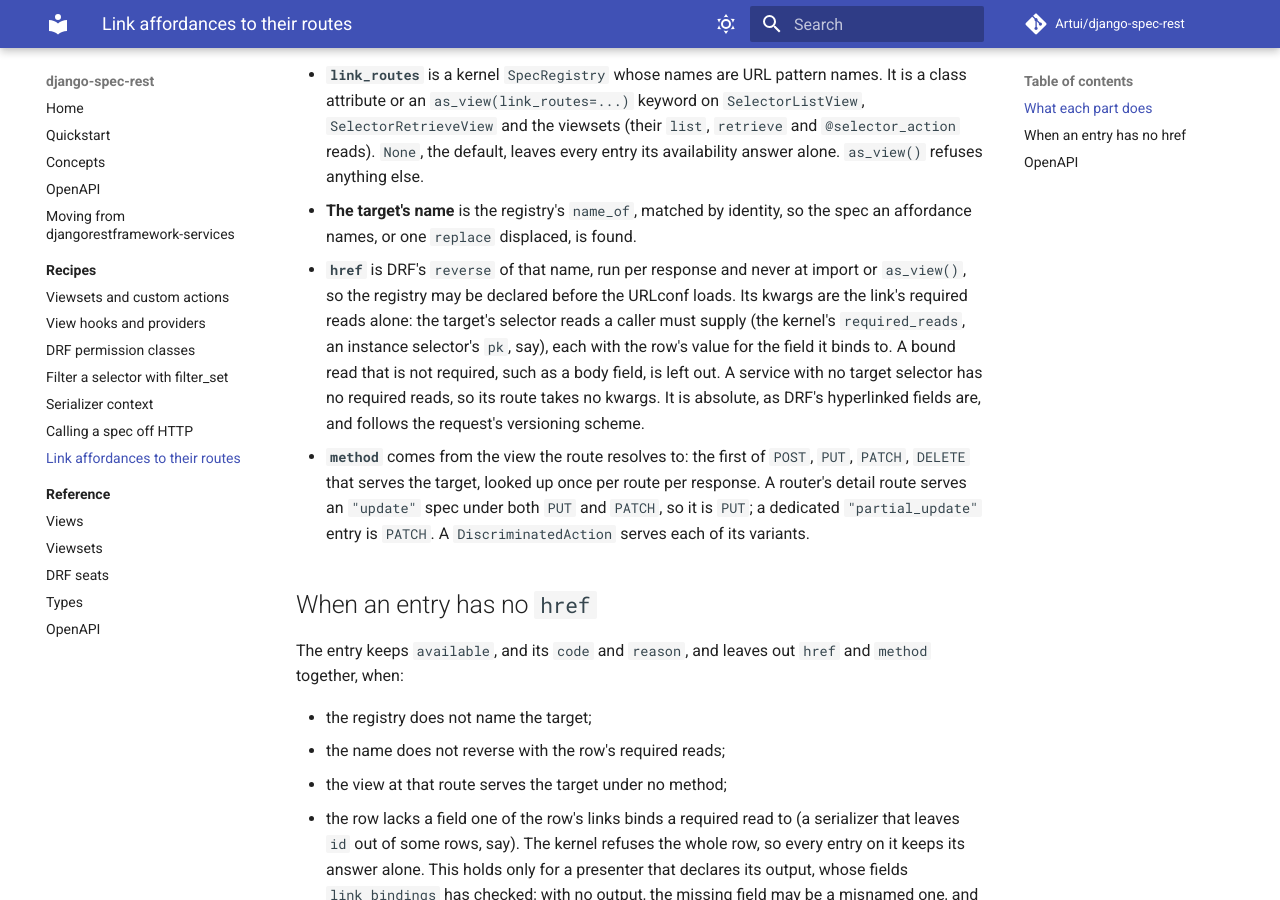
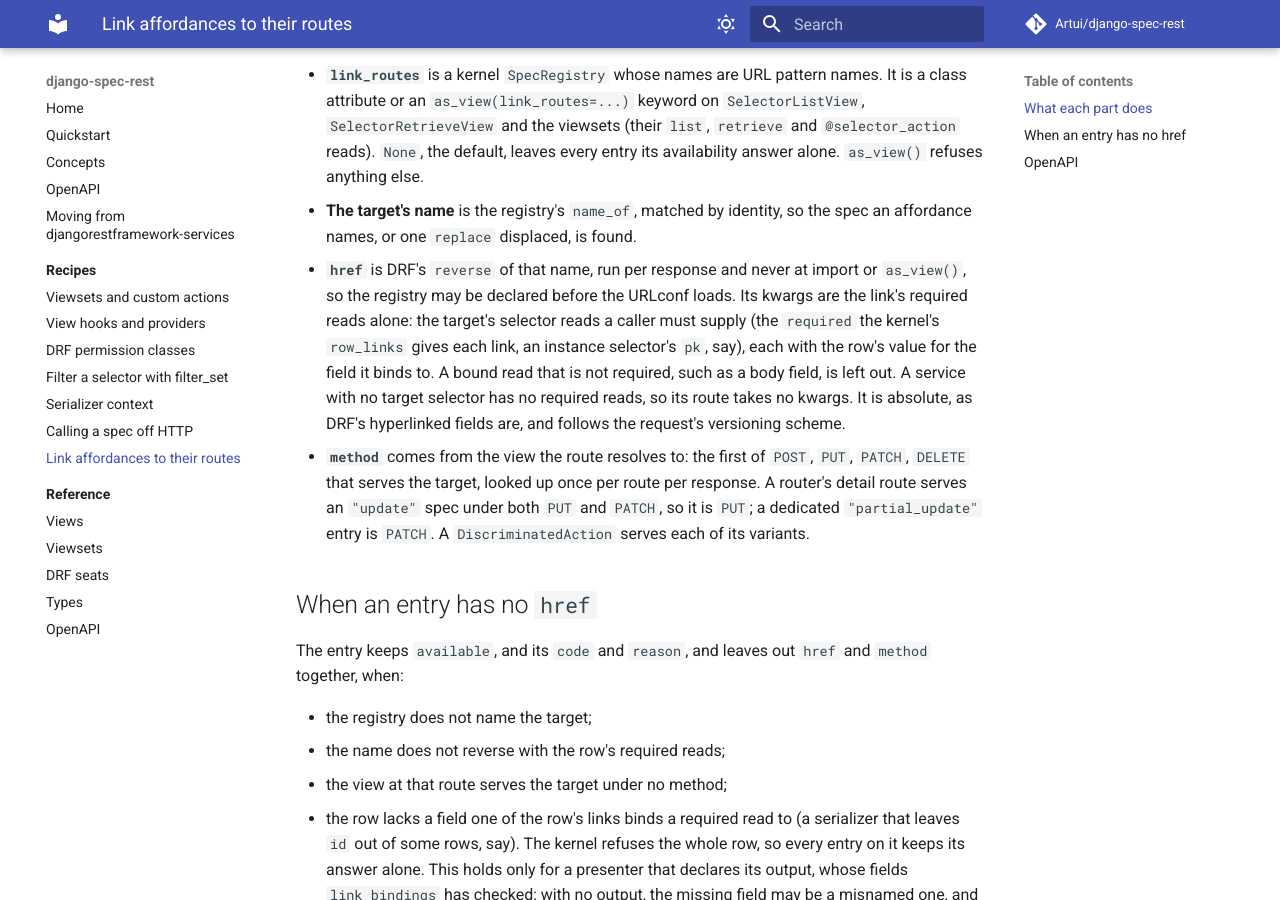
Before and after one commit to Artui/django-spec-rest, an MkDocs documentation site: the page built from docs/recipes/affordance-links.md, in a window 1280 px wide and 900 px high, scrolled down 1010 px. Built offline with MkDocs 1.6.1 and Material for MkDocs 9.7.7, drawn with Linux system fonts in a browser that asks for light colours; comment, search, counter and statistics services are not loaded.

Commit message:
Reverse with each link's required, from the kernel's row_links
Co-Authored-By: Claude Opus 5.5 <noreply@anthropic.com>

```diff
--- a/docs/recipes/affordance-links.md
+++ b/docs/recipes/affordance-links.md
@@ -56,9 +56,9 @@ The example project serves this as `GET /linked-invoices/`.
 - **`href`** is DRF's `reverse` of that name, run per response and never at
   import or `as_view()`, so the registry may be declared before the URLconf
   loads. Its kwargs are the link's required reads alone: the target's
-  selector reads a caller must supply (the kernel's `required_reads`, an
-  instance selector's `pk`, say), each with the row's value for the field it
-  binds to. A bound read that is not required, such as a body field, is left
+  selector reads a caller must supply (the `required` the kernel's
+  `row_links` gives each link, an instance selector's `pk`, say), each with the
+  row's value for the field it binds to. A bound read that is not required, such as a body field, is left
   out. A service with no target selector has no required reads, so its route
   takes no kwargs. It is absolute, as DRF's hyperlinked fields are, and
   follows the request's versioning scheme.
```
Also changed, not shown: CHANGELOG.md (+3 -2 lines), 1 other file.
